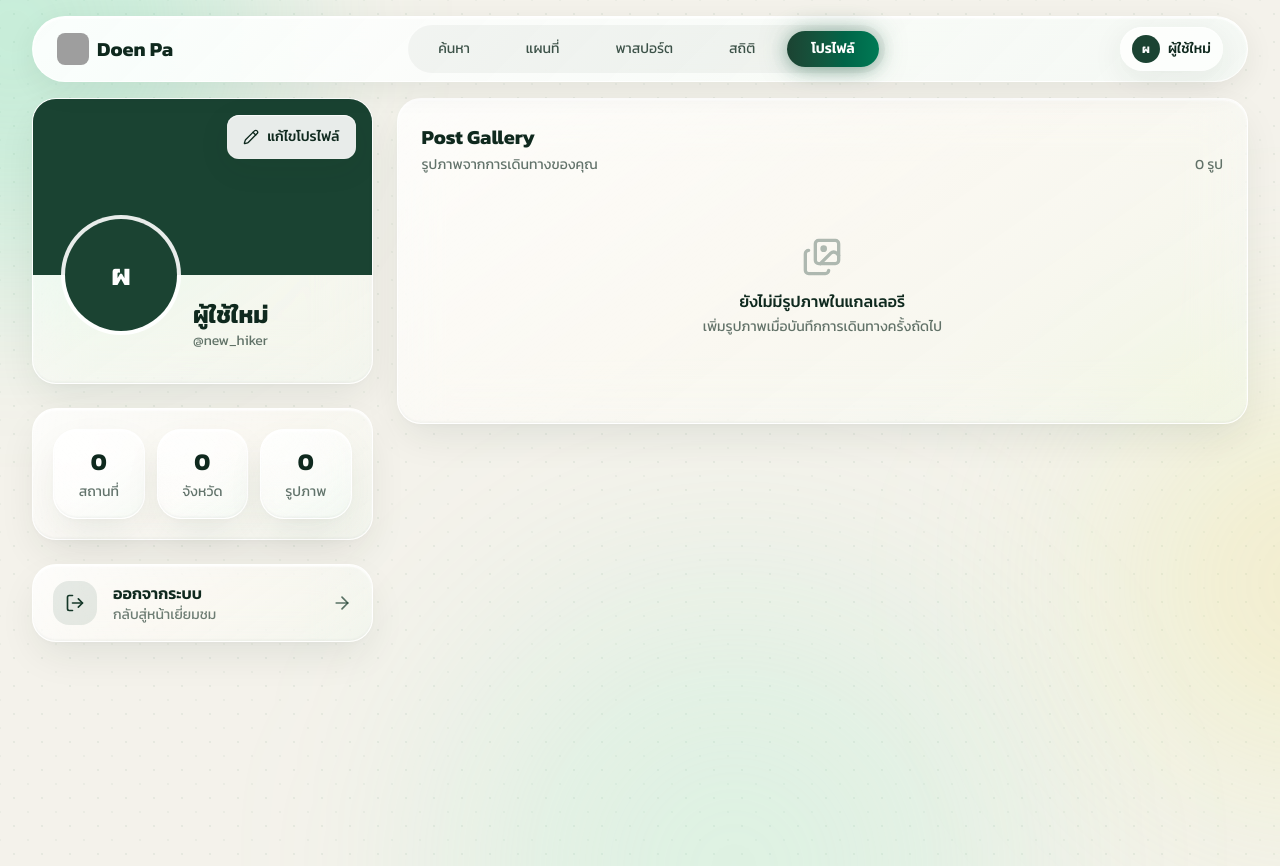
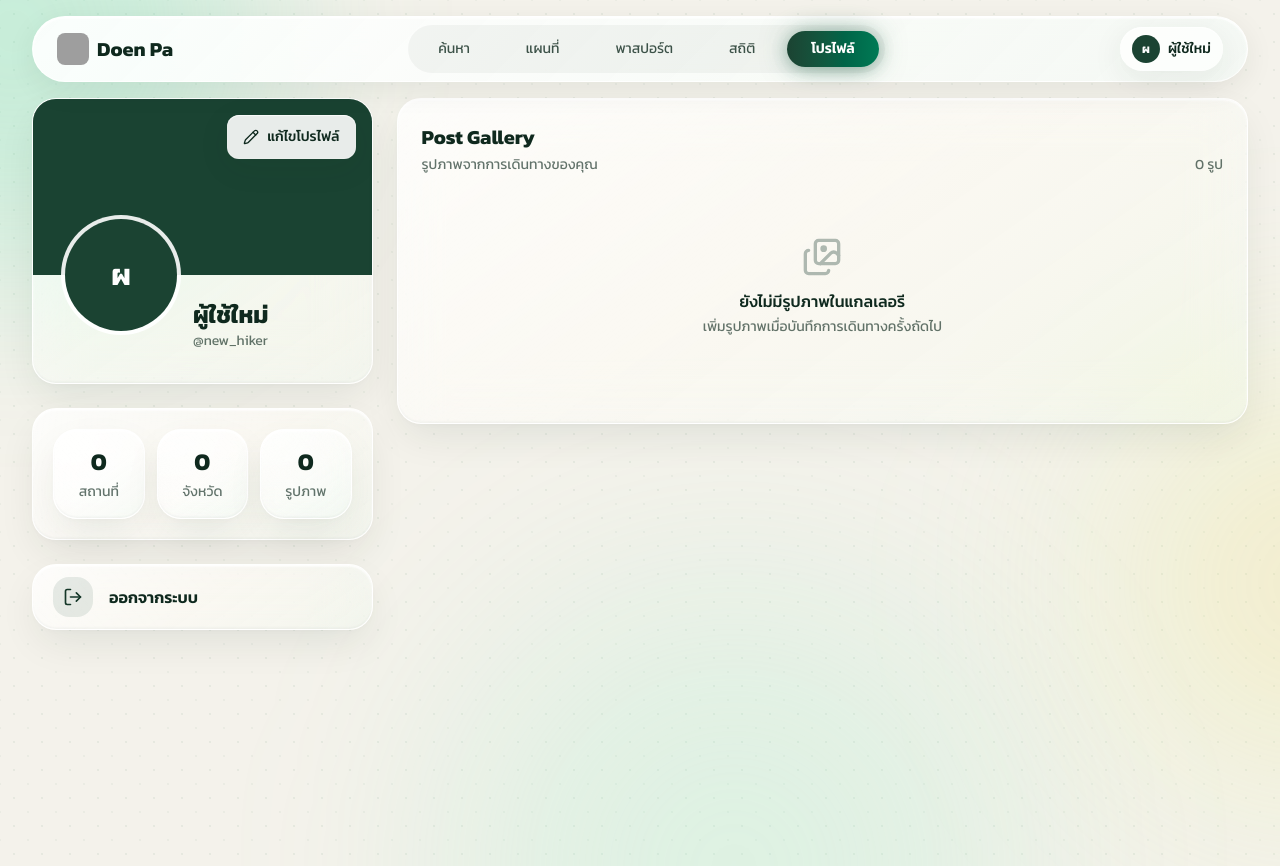
Before and after one commit to k-phuwasuwan/Doen-Pa, a Next.js app: page /profile in a window 1280 px wide. Built offline with nearby package versions, Linux system fonts and the light colour scheme; grey boxes are pictures that could not be loaded.

Commit message:
style: simplify profile logout control

```diff
--- a/src/components/profile/ProfileContent.tsx
+++ b/src/components/profile/ProfileContent.tsx
@@ -1,7 +1,7 @@
 "use client";
 
 import Link from "next/link";
-import { ArrowRight, LogOut } from "lucide-react";
+import { LogOut } from "lucide-react";
 import { useTravelRecords } from "@/lib/use-travel-records";
 import { PostGallery } from "@/components/profile/PostGallery";
 import { ProfileHeader } from "@/components/profile/ProfileHeader";
@@ -41,16 +41,12 @@ export function ProfileContent() {
             />
             <Link
               href="/profile?view=guest"
-              className="liquid-glass-card group order-last flex min-h-16 items-center gap-4 rounded-3xl px-5 py-4 text-brand-800 transition-colors hover:bg-white/90 focus-visible:outline-2 focus-visible:outline-offset-2 focus-visible:outline-brand-600 lg:order-none"
+              className="liquid-glass-card group order-last flex items-center gap-4 rounded-3xl px-5 py-3 text-brand-800 transition-colors hover:bg-white/90 focus-visible:outline-2 focus-visible:outline-offset-2 focus-visible:outline-brand-600 lg:order-none"
             >
-              <span className="flex h-11 w-11 shrink-0 items-center justify-center rounded-2xl bg-brand-600/10 text-brand-700 transition-colors group-hover:bg-brand-600/15">
+              <span className="flex h-10 w-10 shrink-0 items-center justify-center rounded-2xl bg-brand-600/10 text-brand-700 transition-colors group-hover:bg-brand-600/15">
                 <LogOut className="h-5 w-5" aria-hidden="true" />
               </span>
-              <span className="min-w-0 flex-1">
-                <span className="block font-semibold">ออกจากระบบ</span>
-                <span className="block text-sm text-brand-800/60">กลับสู่หน้าเยี่ยมชม</span>
-              </span>
-              <ArrowRight className="h-5 w-5 shrink-0 text-brand-700/70 transition-transform group-hover:translate-x-1" aria-hidden="true" />
+              <span className="font-semibold leading-6">ออกจากระบบ</span>
             </Link>
           </div>
           <PostGallery posts={posts} />
```
